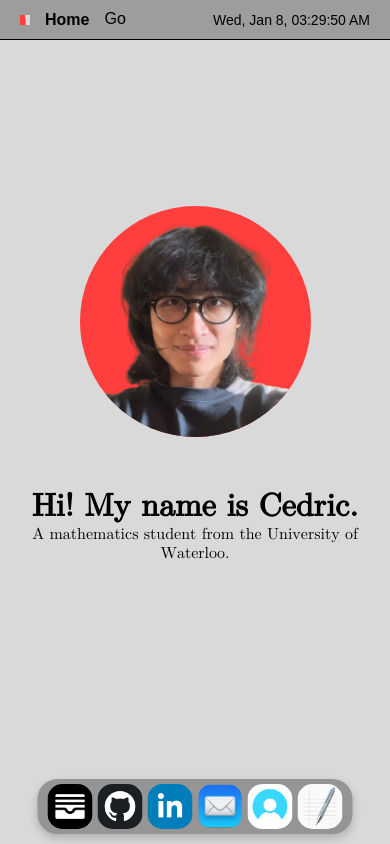
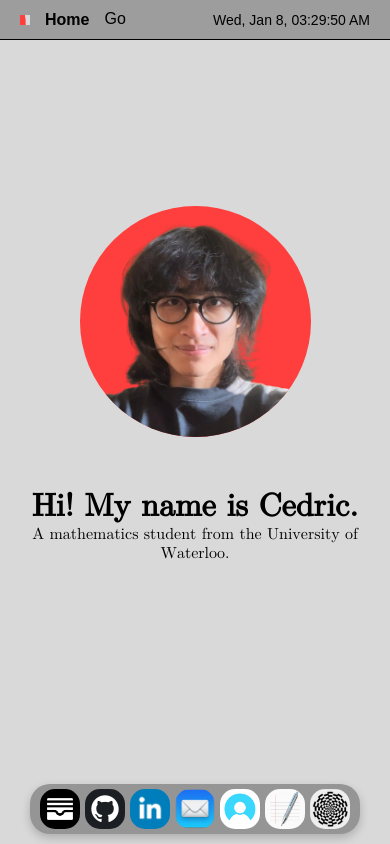
Before and after one commit to cedricicic/cedricleung.ca, a React (Vite) app: page / in a window 390 px wide. Built offline with nearby package versions, Linux system fonts and the light colour scheme.

Commit message:
new button

```diff
--- a/src/components/css/dock.css
+++ b/src/components/css/dock.css
@@ -14,17 +14,20 @@
     width: fit-content;
     max-width: 90%;
     transition: padding 0.2s ease, gap 0.2s ease;
+    flex-wrap: nowrap; /* Prevent wrapping */
+    overflow: hidden; /* Handle overflow gracefully */
 }
 
 .dock-button {
-    width: 80px;
-    height: 80px;
+    width: clamp(40px, 10vw, 70px); /* Shrink proportionally with screen size */
+    height: clamp(40px, 10vw, 70px); /* Shrink proportionally with screen size */
     border-radius: 17px;
     cursor: pointer;
     transition: transform 0.2s ease;
     background-color: transparent;
     border: none;
     padding: 0;
+    flex-shrink: 0; /* Prevent further shrinking */
 }
 
 .tooltip {
@@ -54,7 +57,6 @@
     position: relative;
 }
 
-
 .dock-button img {
     width: 100%;
     height: 100%;
@@ -72,16 +74,6 @@
         transform: translateX(-50%);
         gap: 10px;
         padding: 10px 20px;
-        max-width: 90%;
-    }
-
-    .dock-button {
-        width: 55px;
-        height: 55px;
-    }
-
-    .dock-button:hover {
-        transform: scale(1.1);
     }
 }
 
@@ -91,13 +83,12 @@
         padding: 5px 10px;
         gap: 5px;
     }
+}
 
-    .dock-button {
-        width: 45px;
-        height: 45px;
-    }
-
-    .dock-button:hover {
-        transform: scale(1.1);
+@media (max-width: 370) {
+    .dock {
+        bottom: 7px;
+        padding: 5px 10px;
+        gap: 5px;
     }
 }
--- a/src/components/js/dropdowns.js
+++ b/src/components/js/dropdowns.js
@@ -37,4 +37,9 @@ export default [
     name: "Linkedin",
     link: "https://www.linkedin.com/in/cedric-leung-38637029a/",
   },
+  {
+    id: 8,
+    name: "WW4M",
+    link: "https://waterloo-works-for-me.pages.dev/",
+  },
 ];
--- a/src/components/js/icons.js
+++ b/src/components/js/icons.js
@@ -5,6 +5,8 @@ import resume from "../../assets/images/resume.png";
 import resumePdf from "../../assets/pdf/Resume.pdf"
 import about from "../../assets/images/about.png";
 import articles from "../..//assets/images/Articles-icon.png"
+import WW4M from "../..//assets/images/WW4M-icon.png"
+
 
 export default [
   {
@@ -44,4 +46,10 @@ export default [
     link: "/articles",
     src: articles,
   },
+  {
+    id: 7,
+    name: "WW4M",
+    link: "https://waterloo-works-for-me.pages.dev/",
+    src: WW4M,
+  },
 ];
```
Also changed, not shown: src/assets/images/WW4M-icon.png (added).
